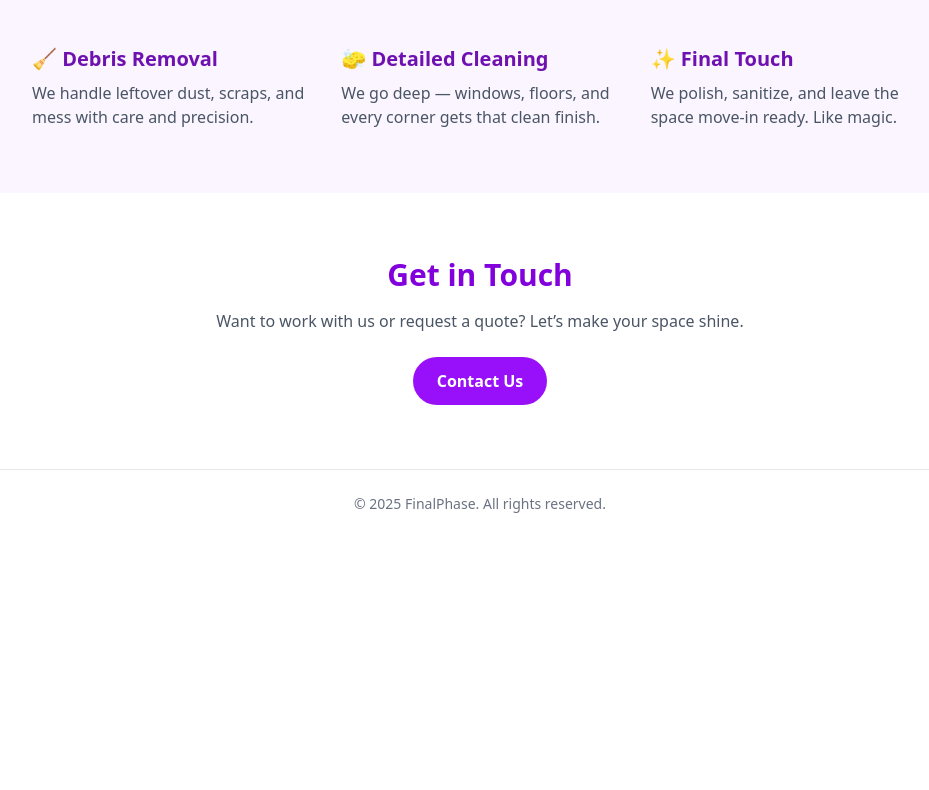
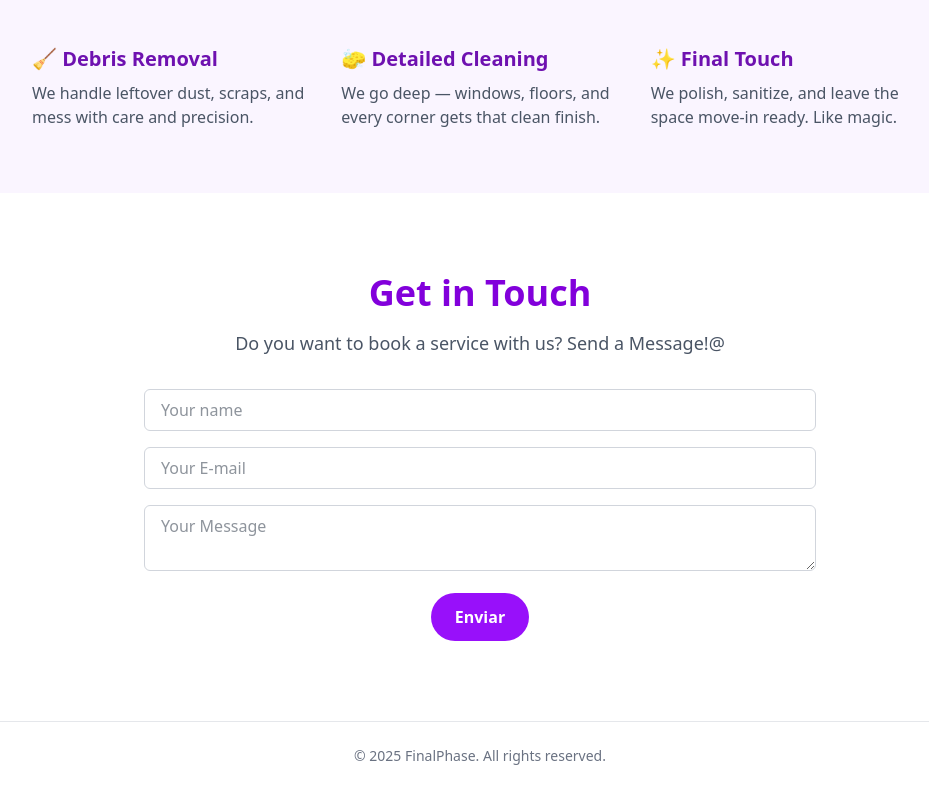
Before and after one commit to abrupe/finalphase, a React (Vite) app: page / in a window 1280 px wide. Shown: the part 1123-1913 px from the top of the page, without its empty margins (160-1089 px from the left). Before the commit the page ends 1661 px from the top, so only its background shows below. Built offline with nearby package versions, Linux system fonts and the light colour scheme.

Commit message:
Add Netlify contact form

```diff
--- a/src/HomePage.jsx
+++ b/src/HomePage.jsx
@@ -106,13 +106,53 @@ export default function HomePage() {
             </section>
 
             {/* CONTACT */}
-            <section id="contact" className="py-16 px-6 max-w-4xl mx-auto text-center">
-                <h2 className="text-3xl font-bold text-purple-700 mb-4">Get in Touch</h2>
-                <p className="text-gray-600 mb-6">Want to work with us or request a quote? Let’s make your space shine.</p>
-                <button className="bg-purple-600 text-white px-6 py-3 rounded-full font-semibold hover:bg-purple-700 transition">
-                    Contact Us
-                </button>
-            </section>
+            <section id="contact" className="py-20 px-6 bg-white text-center">
+  <div className="max-w-2xl mx-auto">
+    <h2 className="text-4xl font-bold text-purple-700 mb-4">Get in Touch</h2>
+    <p className="text-gray-600 mb-8 text-lg">
+      Do you want to book a service with us? Send a Message!@
+    </p>
+
+    <form name="contact" method="POST" data-netlify="true" className="space-y-4">
+      <input
+        type="hidden"
+        name="form-name"
+        value="contact"
+      />
+
+      <input
+        type="text"
+        name="name"
+        placeholder="Your name"
+        required
+        className="w-full px-4 py-2 border border-gray-300 rounded-md"
+      />
+
+      <input
+        type="email"
+        name="email"
+        placeholder="Your E-mail"
+        required
+        className="w-full px-4 py-2 border border-gray-300 rounded-md"
+      />
+
+      <textarea
+        name="message"
+        placeholder="Your Message"
+        required
+        className="w-full px-4 py-2 border border-gray-300 rounded-md"
+      />
+
+      <button
+        type="submit"
+        className="bg-purple-600 text-white px-6 py-3 rounded-full font-semibold hover:bg-purple-700 transition"
+      >
+        Enviar
+      </button>
+    </form>
+  </div>
+</section>
+
 
             {/* FOOTER */}
             <footer className="bg-white border-t border-gray-200 py-6 text-center text-sm text-gray-500">
```
